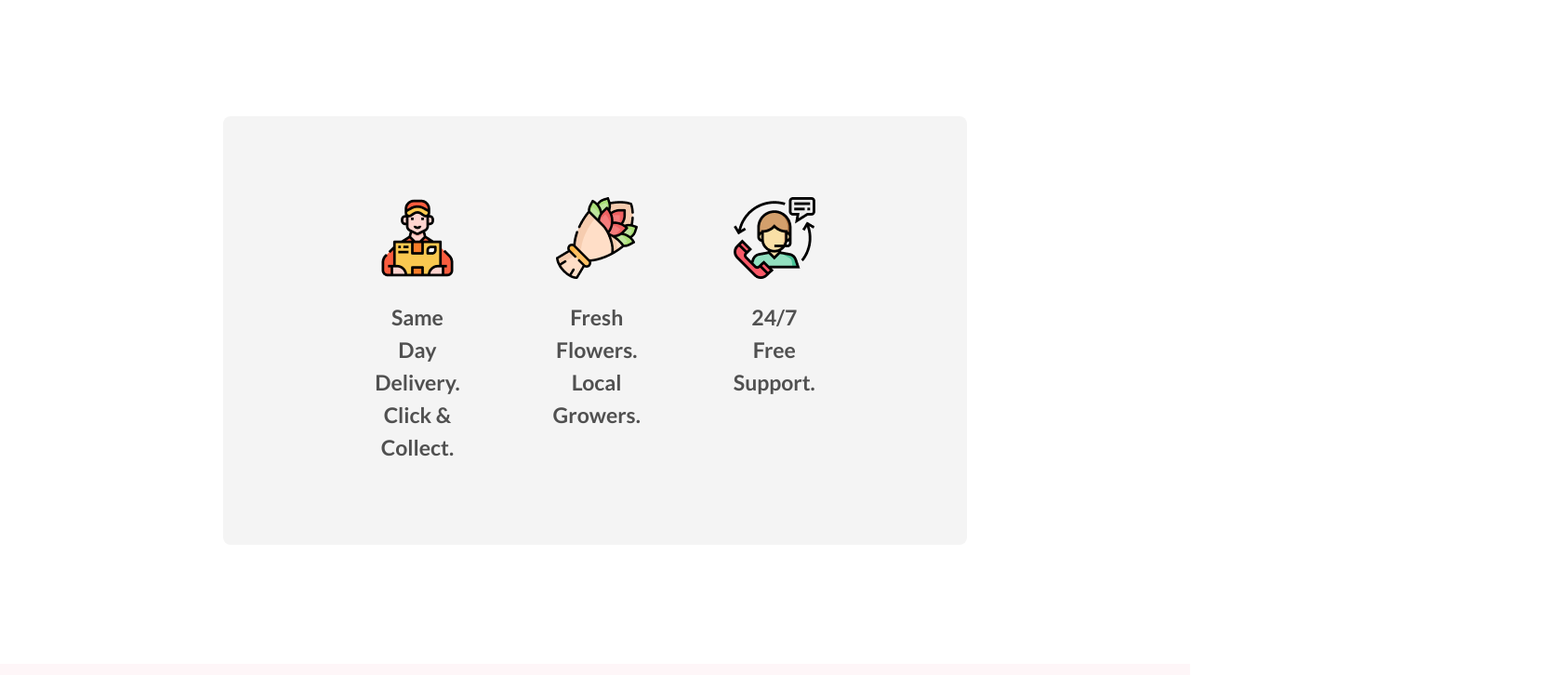
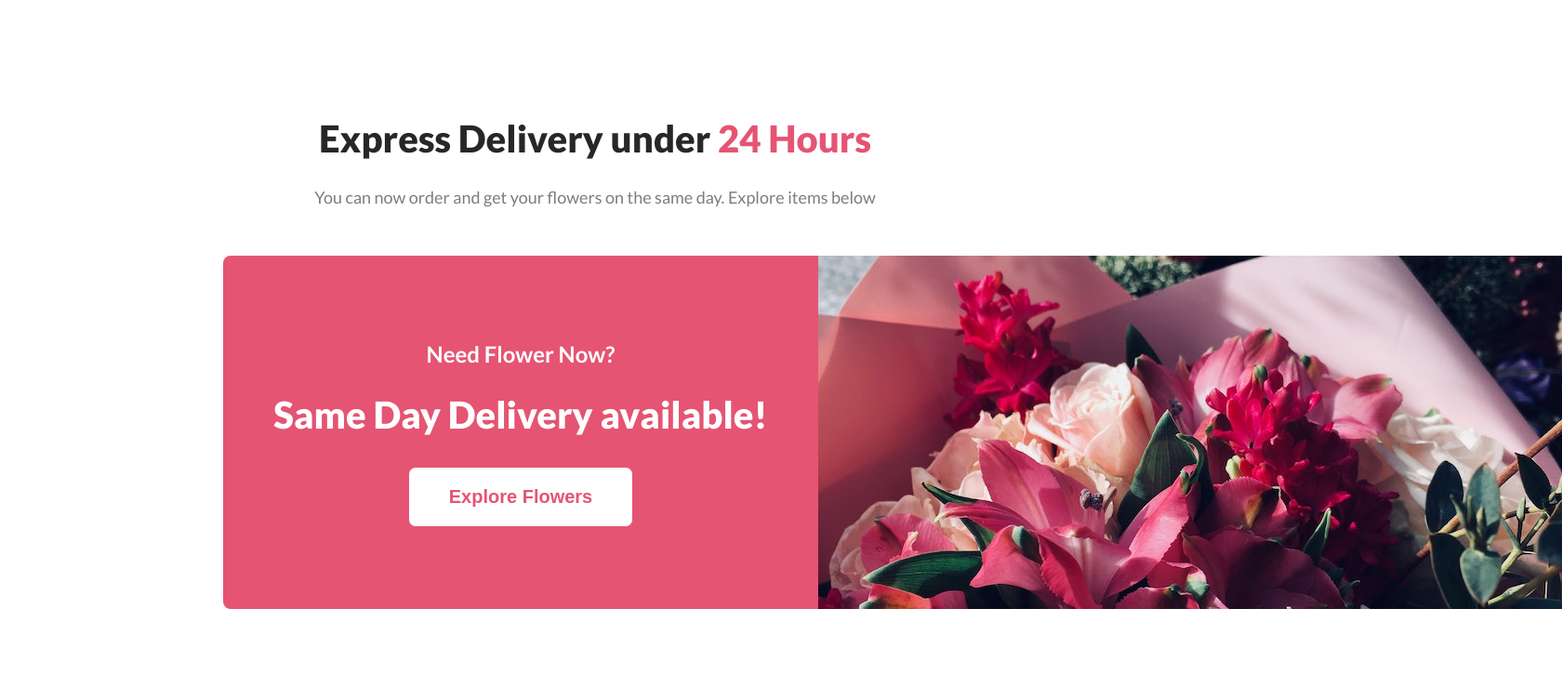
Before and after one commit to billadin/online-flower-shop, a plain HTML site: page index.html in a window 1280 px wide. Shown: the part 1862-2588 px from the top of the page at 93% size, 1680 px wide, since content can reach past the window. Drawn offline with Linux system fonts and the light colour scheme.

Commit message:
added my custom section

```diff
--- a/index.html
+++ b/index.html
@@ -60,6 +60,26 @@
             </div>
         </section>
         <!-- Our Featured Flowers section end -->
+
+        <!-- Same day Delivery section start -->
+        <section class="same-day-delivery">
+            <div class="same-day-container">
+                <h2 class="same-day-heading">Express Delivery under <span class="color-primary">24 Hours</span></h2>
+                <p class="same-day-description">You can now order and get your flowers on the same day. Explore items
+                    below</p>
+                <div class="same-day-info-container">
+                    <div class="same-day-info">
+                        <p class="same-day-title">Need Flower Now?</p>
+                        <h2 class="same-day-desc">Same Day Delivery available!</h2>
+                        <button class="same-day-btn btn-secondary">Explore Flowers</button>
+                    </div>
+                    <div class="same-day-img">
+                        <img src="images/same-day.png" alt="">
+                    </div>
+                </div>
+            </div>
+        </section>
+        <!-- Same day delivery section end -->
 
         <!-- Service banner section start -->
         <section class="service-banner">
--- a/style.css
+++ b/style.css
@@ -32,6 +32,26 @@ body {
 .btn-primary:hover {
     cursor: pointer;
     background-color: #FFF;
+    color: #E55473;
+    border: 1px solid #E55473;
+}
+
+.btn-secondary {
+    background-color: #FFF;
+    color: #E55473;
+    border: 1px solid #E55473;
+    border-radius: 8px;
+    font-size: 20px;
+    font-style: normal;
+    font-weight: 700;
+    line-height: normal;
+    padding: 20px 43px;
+    text-decoration: none;
+}
+
+.btn-secondary:hover {
+    cursor: pointer;
+    background: #272727;
     color: #E55473;
     border: 1px solid #E55473;
 }
@@ -170,6 +190,70 @@ header {
 }
 
 /* Our featured flowers styling end */
+
+/* Same day delivery styling start */
+.same-day-delivery {
+    margin: 128px 240px;
+}
+
+.same-day-container {
+    display: flex;
+    flex-direction: column;
+}
+
+.same-day-info-container {
+    width: 1440px;
+    height: 380px;
+    display: flex;
+}
+
+
+.same-day-heading {
+    color: #272727;
+    text-align: center;
+    font-size: 40px;
+    font-weight: 800;
+    margin-bottom: 24px;
+}
+
+.same-day-description {
+    color: rgba(39, 39, 39, 0.60);
+    text-align: center;
+    font-size: 18px;
+    font-weight: 400;
+    line-height: 30px;
+    margin-bottom: 48px;
+}
+
+
+.same-day-info {
+    border-radius: 8px 0px 0px 8px;
+    background: #E55473;
+    width: 640px;
+    display: flex;
+    flex-direction: column;
+    align-items: center;
+    justify-content: center;
+}
+
+.same-day-title {
+    color: #FFF;
+    text-align: center;
+    font-size: 24px;
+    font-weight: 600;
+    line-height: 35px;
+    margin-bottom: 24px;
+}
+
+.same-day-desc {
+    color: #FFF;
+    text-align: center;
+    font-size: 40px;
+    font-weight: 800;
+    margin-bottom: 32px;
+}
+
+/* Same day delivery styling end */
 
 /* Service banner styling start */
 .service-banner {
```
Also changed, not shown: images/same-day.png (added).
